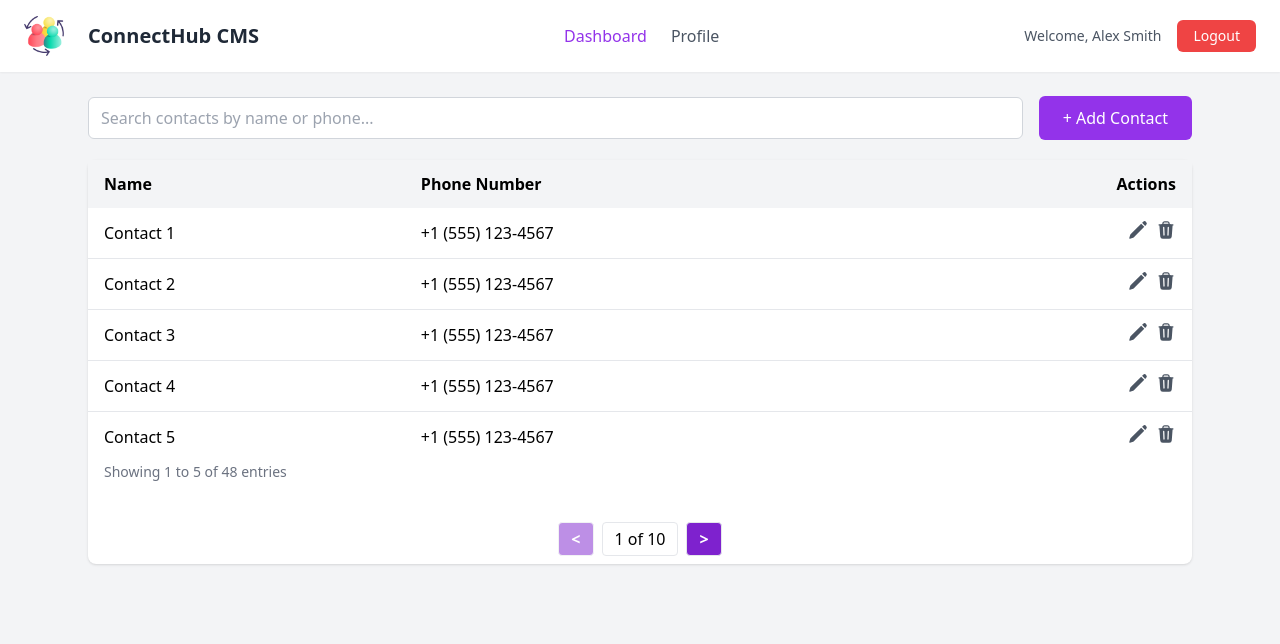
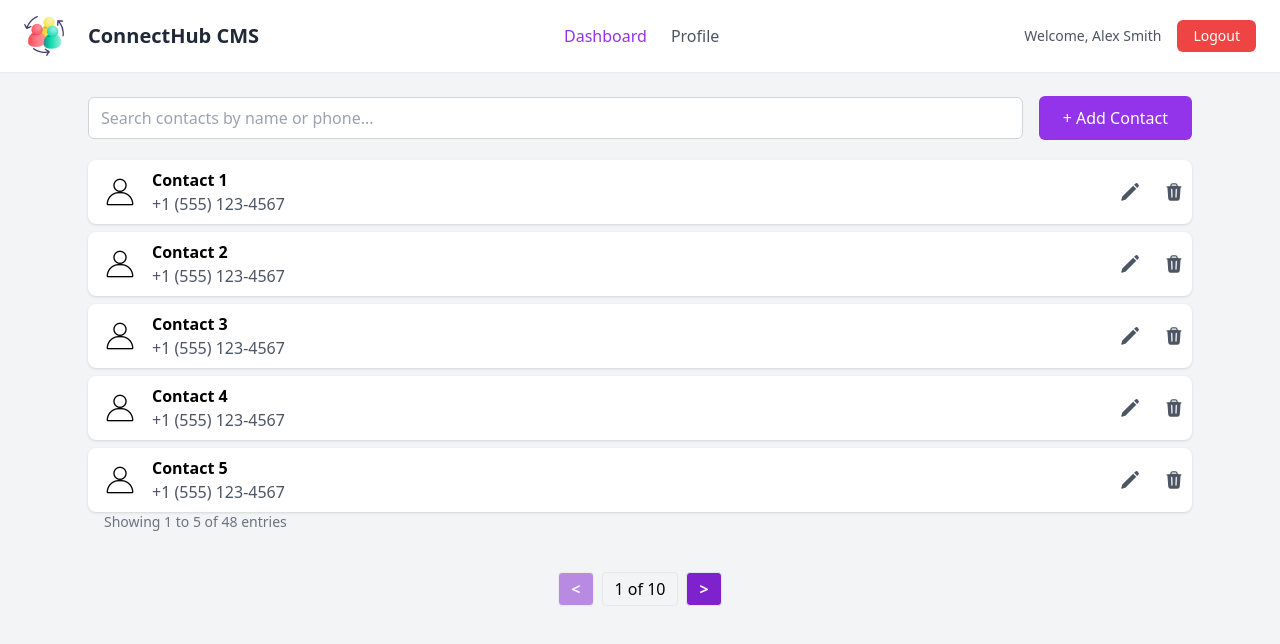
Before and after one commit to muhammadanascode/contact-management-frontend, a React (Create React App) app: page / in a window 1280 px wide. Shown: the top 644 px of the page. Built offline with nearby package versions, Linux system fonts and the light colour scheme.

Commit message:
feat: Refactor ContactItem and ContactList components for improved layout and styling

```diff
--- a/src/components/ContactItem.js
+++ b/src/components/ContactItem.js
@@ -1,19 +1,45 @@
 import { PencilIcon, TrashIcon } from '@heroicons/react/24/solid'
+import logo from '../assests/images/contact.png';
 
-const ContactItem = ({ contact, onEdit , onDelete }) => {
+/**
+ * ContactItem Component
+ * Displays a single contact as a row with name, phone, and action buttons.
+ */
+const ContactItem = ({ contact, onEdit, onDelete }) => {
     return (
-        <tr className="border-b last:border-none">
-            <td className="py-3 px-4">{contact.name}</td>
-            <td className="py-3 px-4">{contact.phone}</td>
-            <td className="py-3 px-4 text-right space-x-2">
-                <button className="text-gray-600 text-sm" onClick={() => onEdit(contact)}>
-                    <PencilIcon className="w-5 h-5" />
-                </button>
-                <button className="text-gray-600 text-sm" onClick={()=> onDelete(contact)}>
-                    <TrashIcon className="w-5 h-5" /> {/* Delete */}
-                </button>
-            </td>
-        </tr>
+        <>
+            {/* Contact row container: flex layout with space between content and action buttons */}
+            <div className="flex flex-row justify-between bg-white rounded-lg shadow mt-2 w-full">
+                {/* Left section: contact avatar/logo and contact details */}
+                <div className='flex flex-row gap-2 items-center ml-4'>
+                    {/* Contact avatar icon */}
+                    <img
+                        src={logo}
+                        alt="Logo"
+                        className="w-8 h-8 object-contain"
+                    />
+                    {/* Contact name and phone number display */}
+                    <div className='flex flex-col px-2 py-2'>
+                        {/* Contact name - displayed in bold */}
+                        <div className='font-bold'>{contact.name}</div>
+                        {/* Contact phone number - displayed in gray */}
+                        <div className='text-gray-600'>{contact.phone}</div>
+                    </div>
+                </div>
+                {/* Right section: action buttons (edit and delete) */}
+                <div className="py-2 px-2 text-right space-x-2 flex items-center gap-4">
+                    {/* Edit button - opens modal to edit contact */}
+                    <button className="text-gray-600 text-sm" onClick={() => onEdit(contact)}>
+                        <PencilIcon className="w-5 h-5" />
+                    </button>
+                    {/* Delete button - triggers delete confirmation modal */}
+                    <button className="text-gray-600 text-sm" onClick={() => onDelete(contact)}>
+                        <TrashIcon className="w-5 h-5" />
+                    </button>
+                </div>
+            </div>
+
+        </>
     );
 };
 
--- a/src/components/ContactList.js
+++ b/src/components/ContactList.js
@@ -68,25 +68,14 @@ const ContactList = () => {
     }
 
     return (
-        // Container card
-        <div className="bg-white rounded-lg shadow mt-5">
-            {/* Table showing contact rows */}
-            <table className="w-full text-left">
-                <thead className="bg-gray-100">
-                    <tr>
-                        <th className="py-3 px-4">Name</th>
-                        <th className="py-3 px-4">Phone Number</th>
-                        <th className="py-3 px-4 text-right">Actions</th>
-                    </tr>
-                </thead>
+        <>
+        <div className="flex flex-col justify-center items-center">
+            {/* Render a ContactItem for each contact on the current page */}
+            {paginatedContacts.map((contact) => (
+                <ContactItem key={contact.id} contact={contact} onEdit={handleEdit} onDelete={helper} />
+            ))}
 
-                <tbody>
-                    {/* Render a ContactItem for each contact on the current page */}
-                    {paginatedContacts.map((contact) => (
-                        <ContactItem key={contact.id} contact={contact} onEdit={handleEdit} onDelete={helper} />
-                    ))}
-                </tbody>
-            </table>
+            </div>
 
             {/* Modals must NOT be placed inside a <table> (invalid HTML). */}
             {/* Render modal components here as siblings of the table. */}
@@ -141,7 +130,7 @@ const ContactList = () => {
                 totalPages={totalPages}
                 onPageChange={setCurrentPage}
             />
-        </div>
+        </>
     );
 };
 
```
